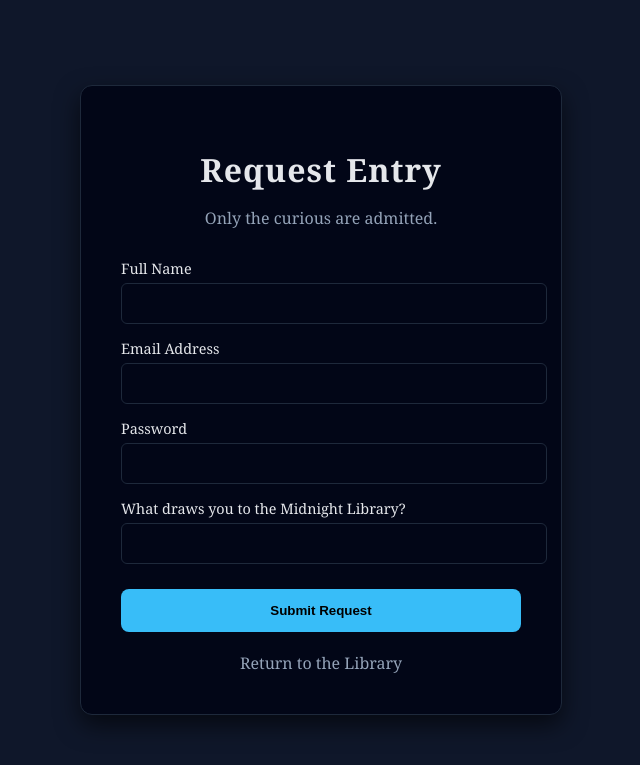
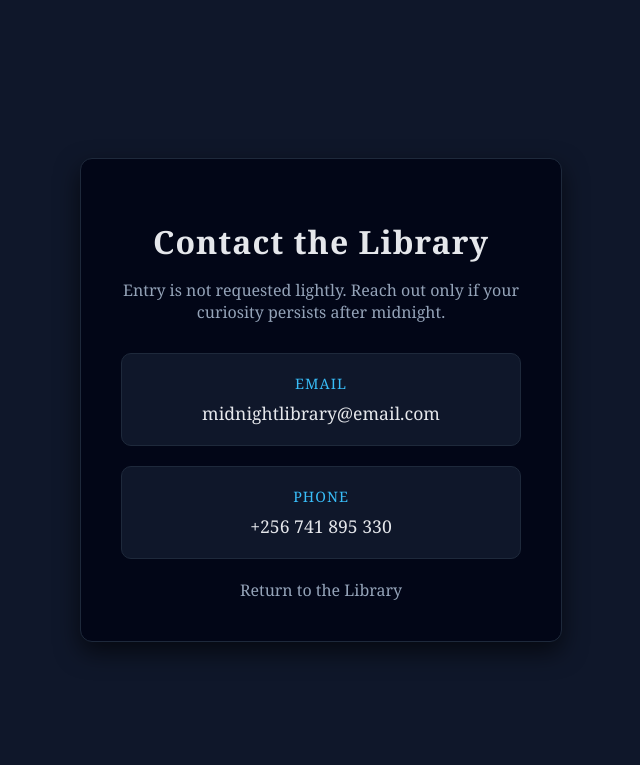
Before and after one commit to Trinity-cell/THE-MIDNIGHT-LIBRARY, a Flask app: page /join in a window 1280 px wide. Shown: the top 765 px of the page, without its empty margins (319-959 px from the left). Run offline with Flask 3, Linux system fonts and the light colour scheme.

Commit message:
Update signup.html

```diff
--- a/templates/signup.html
+++ b/templates/signup.html
@@ -3,7 +3,7 @@
 <head>
     <meta charset="UTF-8">
     <meta name="viewport" content="width=device-width, initial-scale=1.0">
-    <title>Request Entry — The Midnight Library</title>
+    <title>Contact — The Midnight Library</title>
 
     <style>
 
@@ -25,58 +25,41 @@
             width:400px;
             border:1px solid #1e293b;
             box-shadow:0 10px 25px rgba(0,0,0,0.6);
+            text-align:center;
         }
 
         h1{
-            text-align:center;
             margin-bottom:10px;
             letter-spacing:1px;
         }
 
         p{
-            text-align:center;
             color:#94a3b8;
             margin-bottom:30px;
         }
 
-        label{
-            display:block;
-            margin-top:15px;
-            margin-bottom:5px;
-            font-size:0.9rem;
+        .contact-box{
+            background:#0f172a;
+            border:1px solid #1e293b;
+            border-radius:10px;
+            padding:20px;
+            margin-bottom:20px;
         }
 
-        input{
-            width:100%;
-            padding:12px;
-            border-radius:6px;
-            border:1px solid #1e293b;
-            background:#020617;
-            color:#e5e7eb;
+        .label{
+            color:#38bdf8;
+            font-size:0.9rem;
+            margin-bottom:8px;
+            text-transform:uppercase;
+            letter-spacing:1px;
         }
 
-        input:focus{
-            outline:none;
-            border-color:#38bdf8;
-        }
-
-        button{
-            width:100%;
-            margin-top:25px;
-            padding:14px;
-            border:none;
-            border-radius:8px;
-            background:#38bdf8;
-            font-weight:bold;
-            cursor:pointer;
-        }
-
-        button:hover{
-            background:#0ea5e9;
+        .info{
+            font-size:1.1rem;
+            word-break:break-word;
         }
 
         .back{
-            text-align:center;
             margin-top:20px;
         }
 
@@ -95,26 +78,22 @@
 
 <div class="container">
 
-    <h1>Request Entry</h1>
-    <p>Only the curious are admitted.</p>
+    <h1>Contact the Library</h1>
 
-    <form method="POST">
+    <p>
+        Entry is not requested lightly.
+        Reach out only if your curiosity persists after midnight.
+    </p>
 
-        <label>Full Name</label>
-        <input type="text" name="name" required>
+    <div class="contact-box">
+        <div class="label">Email</div>
+        <div class="info">midnightlibrary@email.com</div>
+    </div>
 
-        <label>Email Address</label>
-        <input type="email" name="email" required>
-
-        <label>Password</label>
-        <input type="password" name="password" required>
-
-        <label>What draws you to the Midnight Library?</label>
-        <input type="text" name="reason" required>
-
-        <button type="submit">Submit Request</button>
-
-    </form>
+    <div class="contact-box">
+        <div class="label">Phone</div>
+        <div class="info">+256 741 895 330</div>
+    </div>
 
     <div class="back">
         <a href="/">Return to the Library</a>
```
